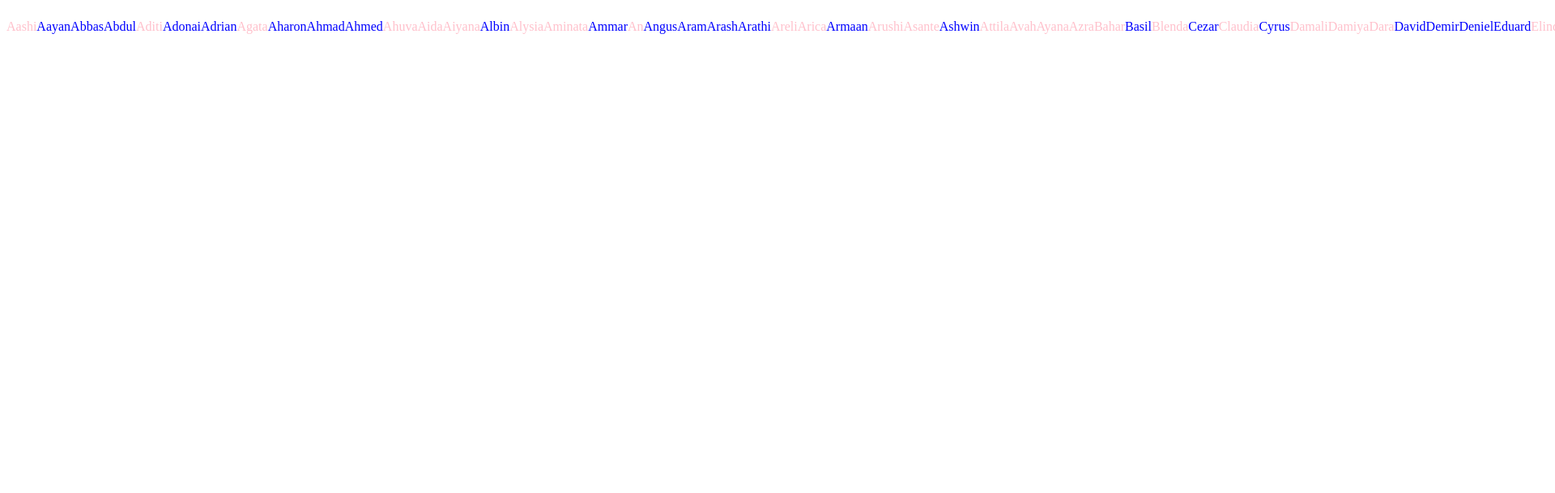
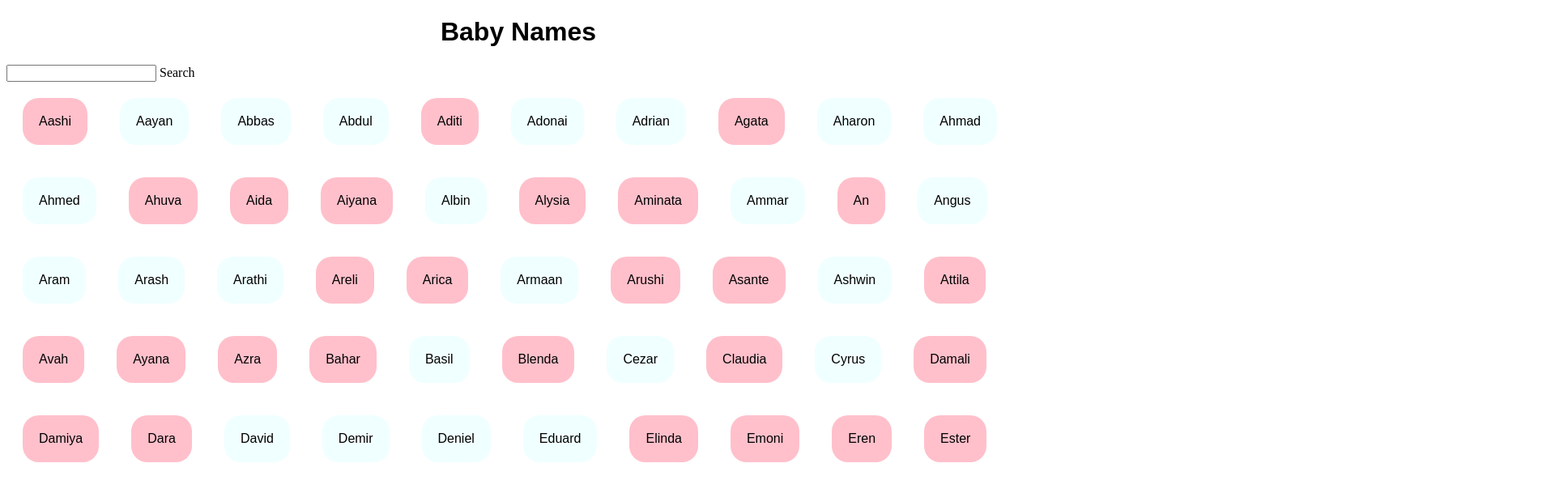
Before and after one commit to leahloading/baby-names-react, a React (Create React App) app: page / in a window 1280 px wide. Shown: the top 609 px of the page at 81% size, 1920 px wide, since content can reach past the window. Built offline with nearby package versions, Linux system fonts and the light colour scheme.

Commit message:
create search bar state

```diff
--- a/src/App.tsx
+++ b/src/App.tsx
@@ -1,11 +1,21 @@
+import { useState } from "react";
 import "./app.css"
 import BabyNamesSection from "./components/BabyNamesSection";
+import SearchBar from "./components/SearchBar";
 
 
 function App(): JSX.Element {
 
-  return <><BabyNamesSection/>
-          </>
+  const [userInput, setUserInput] = useState("");
+
+  return <>
+  <h1>Baby Names</h1>
+  <SearchBar
+  userInput={userInput}
+  onType={setUserInput}/>
+
+  <BabyNamesSection/>
+  </>
 }
 
 export default App;
--- a/src/app.css
+++ b/src/app.css
@@ -1,15 +1,27 @@
+h1 {
+    text-align: center;
+    font-family: Arial, Helvetica, sans-serif;
+}
+
 .female {
-    color: pink
+    color: black;
+    background-color: pink;
 }
 
 .male {
-    color: blue
+    color: black;
+    background-color: azure;
 }
 
-/* :is(.female, .male) {
-    background-color: aquamarine;
-} */
+:is(.female, .male) {
+    padding: 20px 20px;
+    margin: 20px 20px;
+    font-family: Arial, Helvetica, sans-serif;
+    border-radius: 20px;
+}
 
 .babyNamesSection {
-    display: flex
+    display: flex;
+    flex-wrap: wrap;
+
 }
--- /dev/null
+++ b/src/components/SearchBar.tsx
@@ -0,0 +1,21 @@
+import React, { Dispatch, SetStateAction } from "react";
+
+interface SearchBarProps {
+    userInput: string,
+    onType: Dispatch<SetStateAction<string>>
+}
+
+function SearchBar({userInput, onType}:SearchBarProps):JSX.Element {
+
+    function handleUserInput(e:React.ChangeEvent<HTMLInputElement>){
+        onType(e.target.value)
+        console.log(userInput);
+    }
+    return <>
+    <input type="text"
+    value={userInput}
+    onChange={handleUserInput}/> Search
+    </>
+}
+
+export default SearchBar;
```
